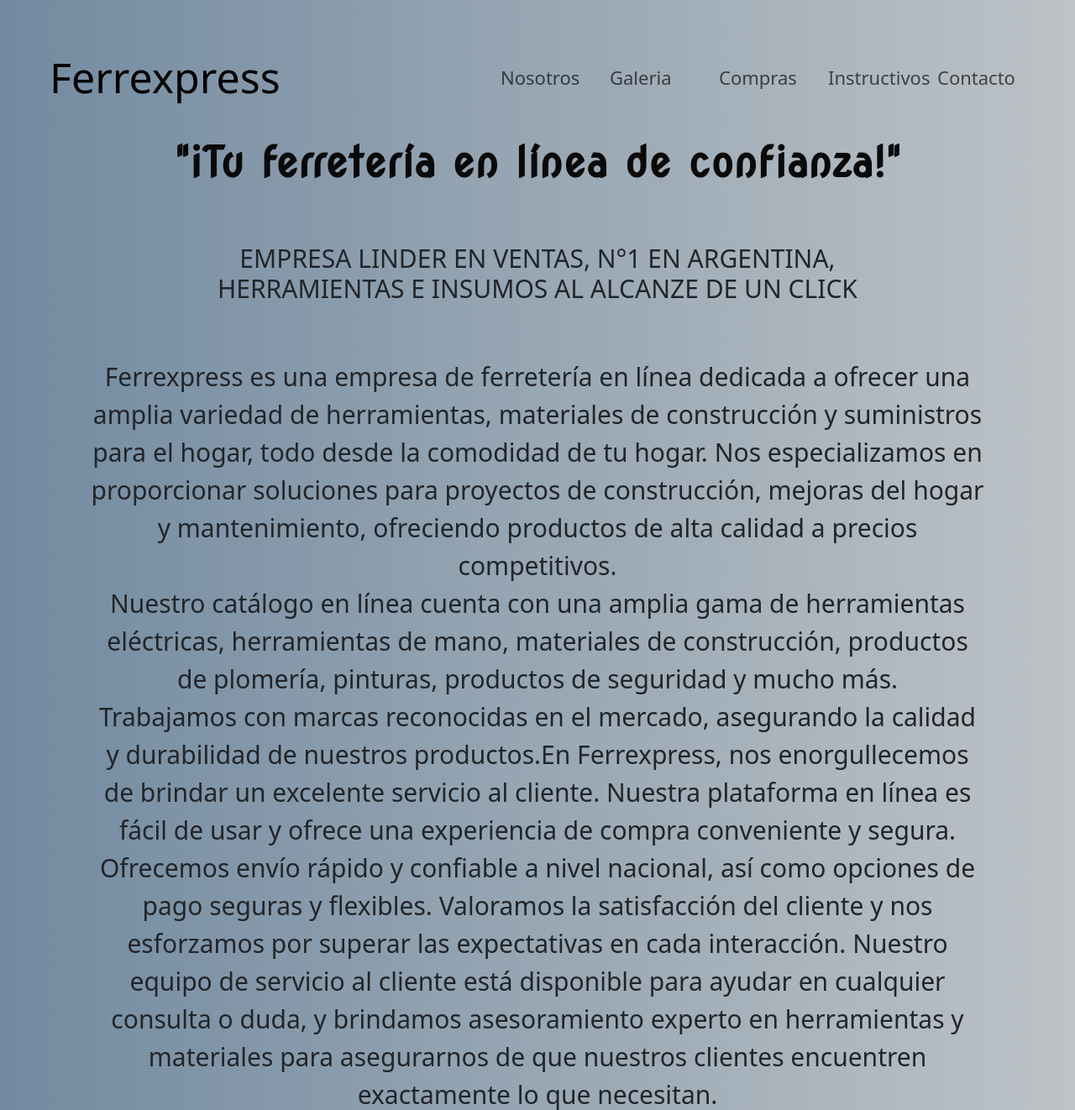
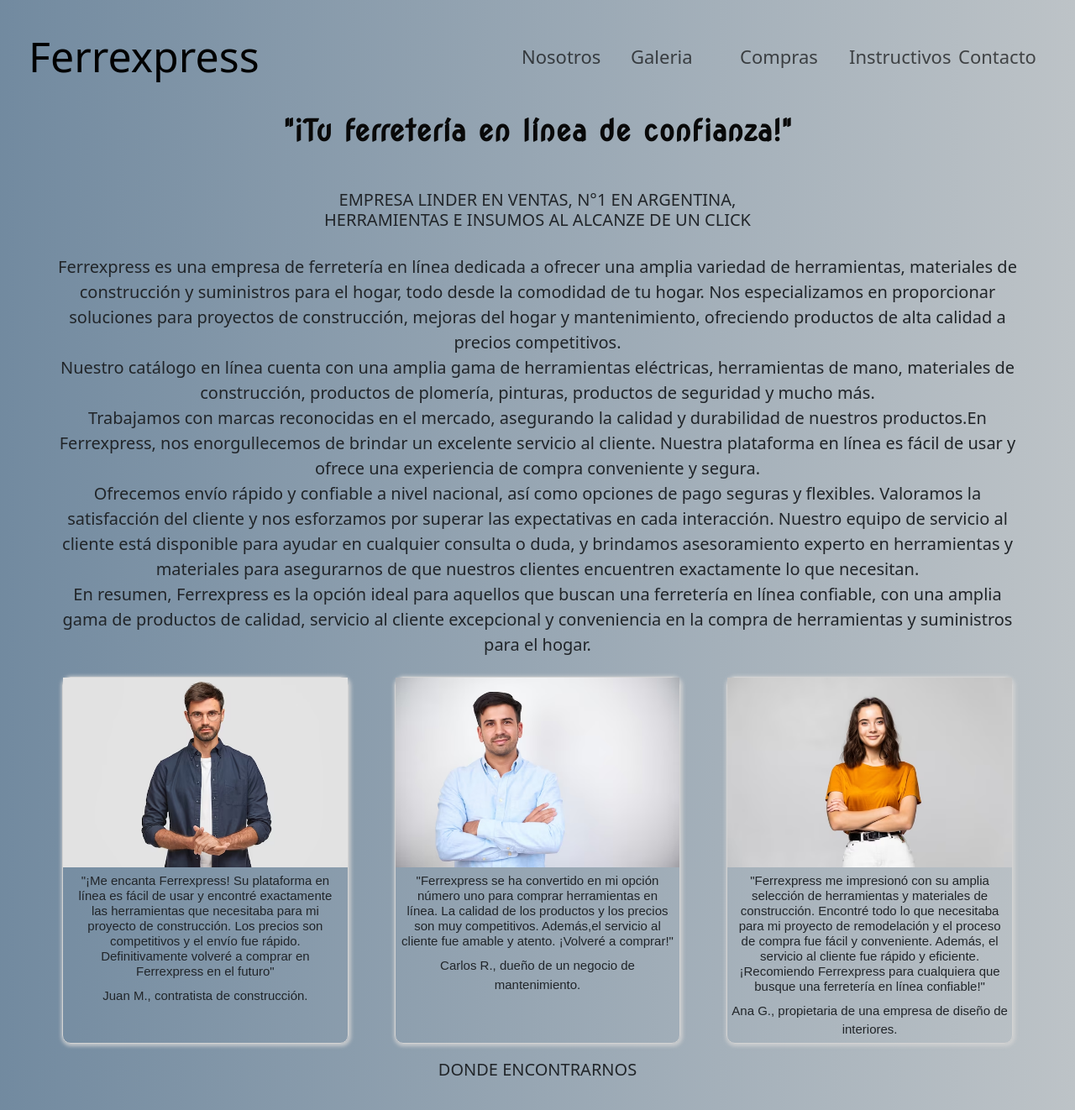
Before and after one commit to ArielFilippi/PreEntrega3-Ariel-Filippi, a website: page index.html in a window 1280 px wide. Shown: the top 1322 px of the page at 84% size. Drawn offline with nearby package versions, Linux system fonts and the light colour scheme; grey boxes are pictures that could not be loaded; a web font is replaced by a local one.

Commit message:
responsive-pages

```diff
--- a/scss/base/_mixin.scss
+++ b/scss/base/_mixin.scss
@@ -25,6 +25,16 @@
     }
 }
 
+@mixin titulo {
+    @media screen and (max-width:600px) {
+        @content;
+        font-size: 30px;
+        text-align: center;
+        padding: 5px;
+        margin: 2px;
+    }
+}
+
 @mixin desktop ($media : $lg) {
     @media screen and (min-width: $media) {
         @content;
--- a/scss/layout/_grid.scss
+++ b/scss/layout/_grid.scss
@@ -2,15 +2,16 @@
     background: #bdc3c7;
     background: linear-gradient(to right, #56738dd5, #bdc3c7);
     padding: 10px;
-    margin: 30px;
+    margin: 5px;
 
     h1 {
         font-family: NovaOval-Regular;
-        font-size: 50px;
+        font-size: 35px;
         text-align: center;
         color: #090909;
-        padding: 1vh;
-        margin: 10px;
+        padding: 10px;
+        margin: 5px;
+        @include titulo
     }
 }
 
@@ -21,18 +22,18 @@
 
     h2 {
         text-align: center;
-        font-size: 30px;
-        padding: 20px;
-        margin: 15px;
+        font-size: 25px;
+        padding: 10px;
+        margin: 5px;
     }
 
     div.descripcion {
         text-align: center;
-        padding: 25px;
-        margin: 15px;
+        padding: 10px;
+        margin: 5px;
 
         p {
-            font-size: 30px;
+            font-size: 20px;
             text-align: center;
             padding: 2px;
             margin: 2px;
@@ -52,12 +53,12 @@
             border: 1px solid lightgray;
             margin: 2px;
             box-shadow: 1px 1px 4px 2px #d3d3d3d1;
-            border-radius: 15px;
+            border-radius: 10px;
             font-family: sans-serif;
 
             h3 {
                 text-align: center;
-                font-size: 20px;
+                font-size: 15px;
                 padding: 5px;
                 margin: 2px;
                 @include texto;
@@ -65,11 +66,17 @@
 
             p {
                 text-align: center;
+                font-size: 15px;
                 padding: 2px;
                 margin: 2px;
                 @include texto;
             }
         }
+    }
+    h2 {
+        text-align: center;
+        font-size: 20px;
+        @include texto
     }
 
     div iframe {
@@ -86,9 +93,10 @@
     div.container {
         display: flex;
         flex-direction: row;
-        justify-content: space-between;
+        justify-content: center;
         flex-wrap: wrap;
         padding: 1vh;
+        gap: 30px;
 
         div.tarjeta {
             width: 60%;
@@ -123,10 +131,11 @@
         margin: 2px;
 
         article {
-            font-size: 15px;
+            font-size: 20px;
             text-align: center;
             padding: 2px;
             margin: 2px;
+            @include texto
         }
     }
 }
@@ -213,10 +222,11 @@
             div.carousel-item {
                 padding: 2px;
                 margin: 1px;
+                justify-content: center;
 
                 article {
                     :is(.martillo, .destornillador, .sierra, .taladro, .cierra-circular, .lijadora) {
-                        margin: 20px 10px;
+                        margin: 10px 5px;
                         text-align: center;
                         border-radius: 10px;
                         width: 100%;
```
Also changed, not shown: css/main.css, 1 other file.
